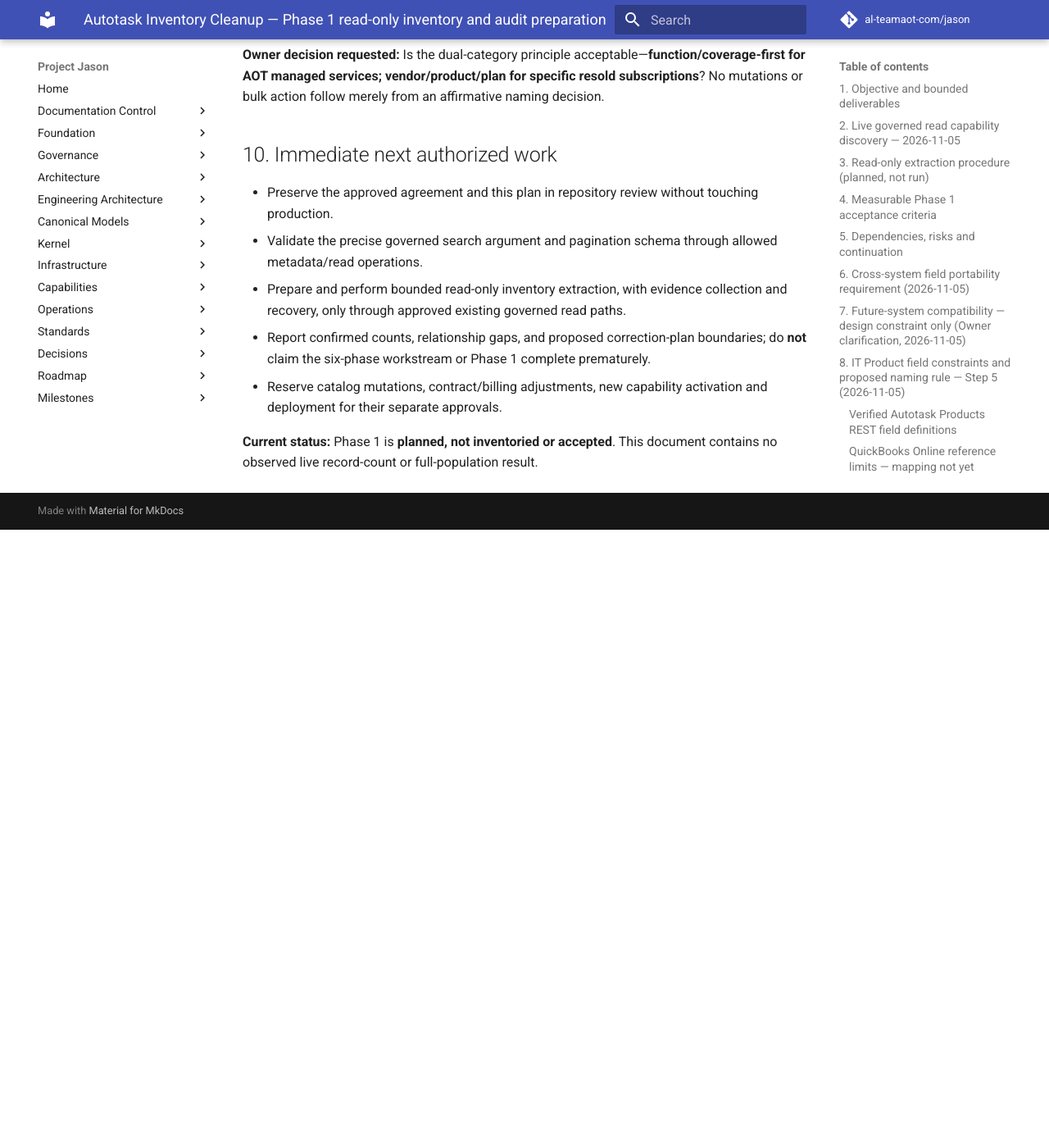
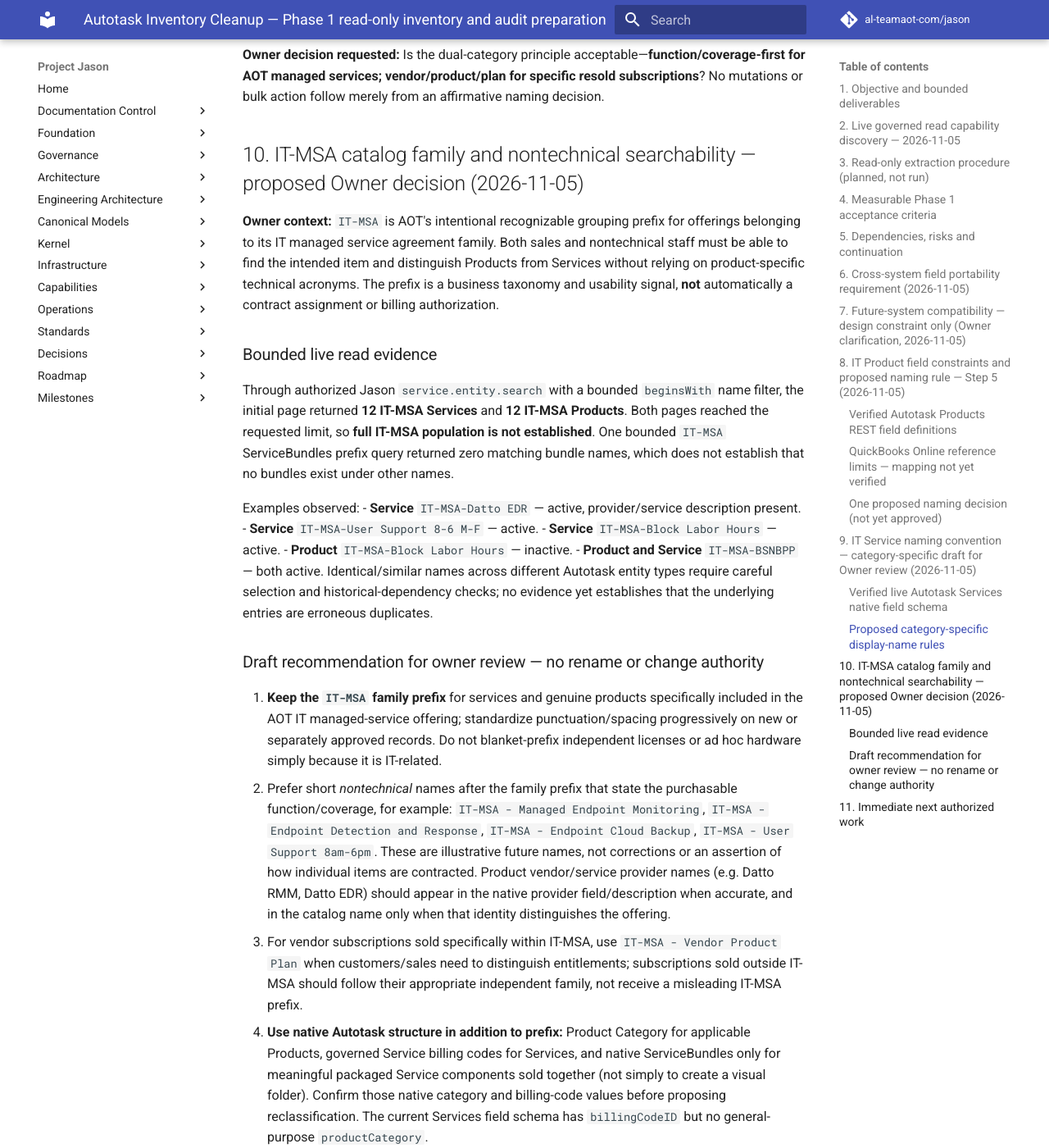
Before and after one commit to al-teamaot-com/jason, an MkDocs documentation site: the page built from docs/operations/Autotask-Catalog-Phase-1-Read-Only-Inventory-Plan.md, in a window 1280 px wide and 1400 px high, scrolled down 10519 px. Shown: the whole window at 82% size. Built offline with MkDocs 1.6.1 and Material for MkDocs 9.7.7, drawn with Linux system fonts in a browser that asks for light colours; comment, search, counter and statistics services are not loaded; before the commit the page ends 11165 px from its top, so only the background shows below that; some of the changed text lies outside the part shown.

Commit message:
docs: propose IT-MSA family prefix with nontechnical names and native catalog distinction

```diff
--- a/docs/operations/Autotask-Catalog-Phase-1-Read-Only-Inventory-Plan.md
+++ b/docs/operations/Autotask-Catalog-Phase-1-Read-Only-Inventory-Plan.md
@@ -172,7 +172,34 @@
 
 **Owner decision requested:** Is the dual-category principle acceptable—**function/coverage-first for AOT managed services; vendor/product/plan for specific resold subscriptions**? No mutations or bulk action follow merely from an affirmative naming decision.
 
-## 10. Immediate next authorized work
+## 10. IT-MSA catalog family and nontechnical searchability — proposed Owner decision (2026-11-05)
+
+**Owner context:** `IT-MSA` is AOT's intentional recognizable grouping prefix for offerings belonging to its IT managed service agreement family. Both sales and nontechnical staff must be able to find the intended item and distinguish Products from Services without relying on product-specific technical acronyms. The prefix is a business taxonomy and usability signal, **not** automatically a contract assignment or billing authorization.
+
+### Bounded live read evidence
+
+Through authorized Jason `service.entity.search` with a bounded `beginsWith` name filter, the initial page returned **12 IT-MSA Services** and **12 IT-MSA Products**. Both pages reached the requested limit, so **full IT-MSA population is not established**. One bounded `IT-MSA` ServiceBundles prefix query returned zero matching bundle names, which does not establish that no bundles exist under other names.
+
+Examples observed:
+- **Service** `IT-MSA-Datto EDR` — active, provider/service description present.
+- **Service** `IT-MSA-User Support  8-6 M-F` — active.
+- **Service** `IT-MSA-Block Labor Hours` — active.
+- **Product** `IT-MSA-Block Labor Hours` — inactive.
+- **Product and Service** `IT-MSA-BSNBPP` — both active. Identical/similar names across different Autotask entity types require careful selection and historical-dependency checks; no evidence yet establishes that the underlying entries are erroneous duplicates.
+
+### Draft recommendation for owner review — no rename or change authority
+
+1. **Keep the `IT-MSA` family prefix** for services and genuine products specifically included in the AOT IT managed-service offering; standardize punctuation/spacing progressively on new or separately approved records. Do not blanket-prefix independent licenses or ad hoc hardware simply because it is IT-related.
+2. Prefer short *nontechnical* names after the family prefix that state the purchasable function/coverage, for example: `IT-MSA - Managed Endpoint Monitoring`, `IT-MSA - Endpoint Detection and Response`, `IT-MSA - Endpoint Cloud Backup`, `IT-MSA - User Support 8am-6pm`. These are illustrative future names, not corrections or an assertion of how individual items are contracted. Product vendor/service provider names (e.g. Datto RMM, Datto EDR) should appear in the native provider field/description when accurate, and in the catalog name only when that identity distinguishes the offering.
+3. For vendor subscriptions sold specifically within IT-MSA, use `IT-MSA - Vendor Product Plan` when customers/sales need to distinguish entitlements; subscriptions sold outside IT-MSA should follow their appropriate independent family, not receive a misleading IT-MSA prefix.
+4. **Use native Autotask structure in addition to prefix:** Product Category for applicable Products, governed Service billing codes for Services, and native ServiceBundles only for meaningful packaged Service components sold together (not simply to create a visual folder). Confirm those native category and billing-code values before proposing reclassification. The current Services field schema has `billingCodeID` but no general-purpose `productCategory`.
+5. Define a sales-facing catalog guide or validated filters distinguishing **Product vs Service vs Service Bundle**, with approved descriptive keywords/aliases as permitted by native UX. A text prefix alone does not prove selection safety where similar records exist in multiple entity types.
+6. Validate field portability to mapped downstream systems before approving any name; avoid forcing manufacturer part numbers into names, inventing identifiers, duplicating billing or renaming historical records without exact authorization.
+7. Keep AOT's vendor-specific, nontechnical and bundled offerings clearly separated; do not infer contract/billing meaning from `IT-MSA` alone. **No catalog mutation, invoice work, contract change, bulk cleanup, or production modification** is authorized by this proposal.
+
+**One Owner decision requested:** Adopt **`IT-MSA` as an intentional family/search prefix, with plain-language functional names and native record-type/category differentiation** for the eventual limited IT Product/Service naming pilot?
+
+## 11. Immediate next authorized work
 
 - Preserve the approved agreement and this plan in repository review without touching production.
 - Validate the precise governed search argument and pagination schema through allowed metadata/read operations.
```
